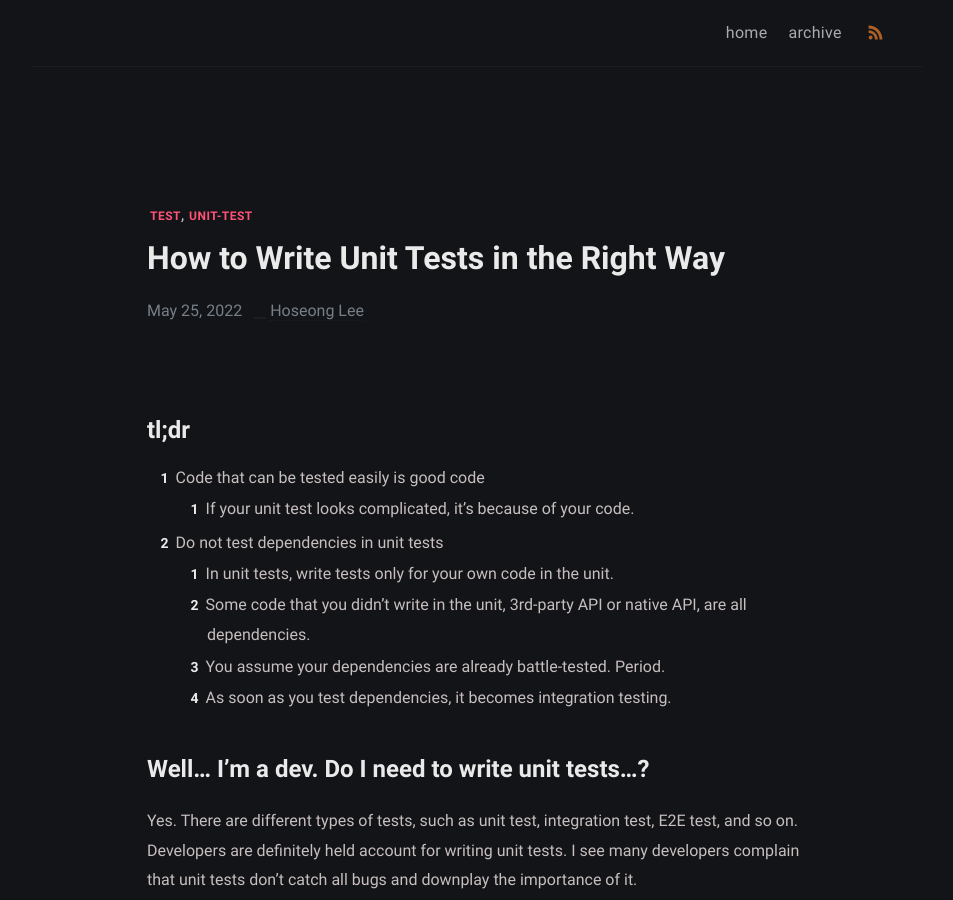
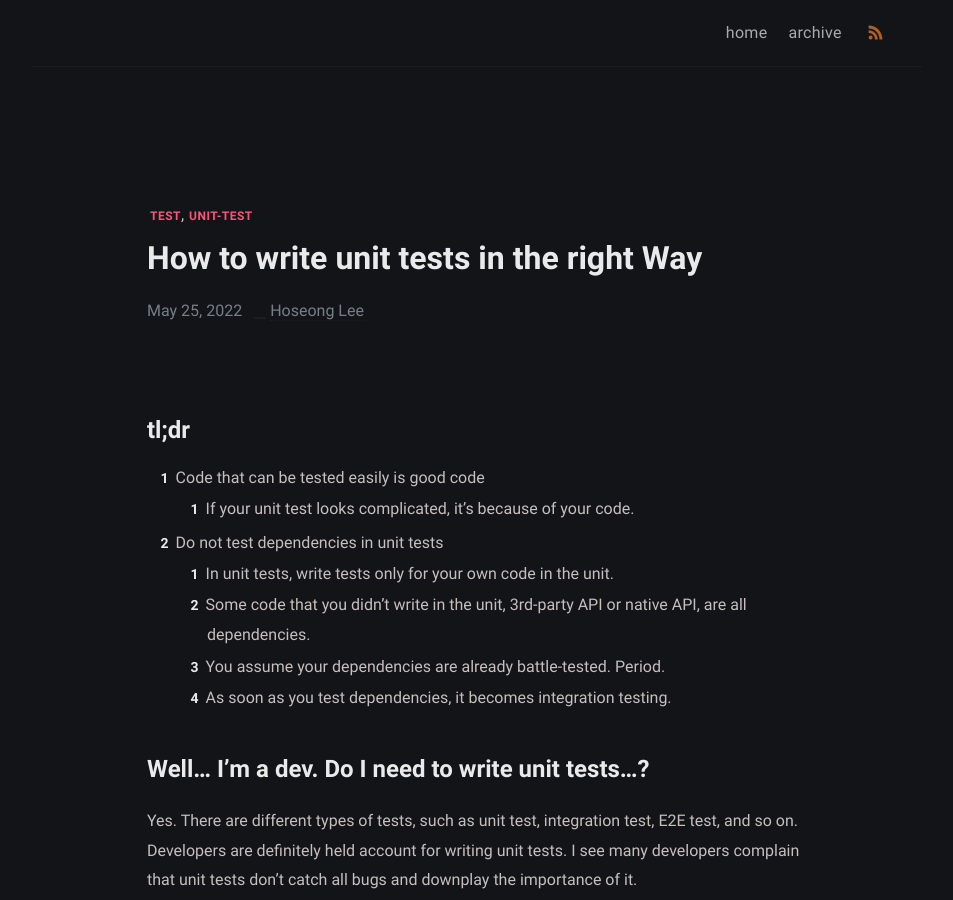
Before and after one commit to ohpyupi/ohpyupi.github.io, a Jekyll site: the page built from _posts/how-to-write-unit-tests-right/2022-5-25-how-to-write-unit-tests-right.md, in a window 1280 px wide and 900 px high. Shown: the whole window, without its empty margins (163-1116 px from the left). Built offline with Jekyll 4.4.1, drawn with Linux system fonts in a browser that asks for light colours; comment, search, counter and statistics services are not loaded.

```diff
--- a/_posts/how-to-write-unit-tests-right/2022-5-25-how-to-write-unit-tests-right.md
+++ b/_posts/how-to-write-unit-tests-right/2022-5-25-how-to-write-unit-tests-right.md
@@ -1,6 +1,6 @@
 ---
 layout: post
-title: How to Write Unit Tests in the Right Way
+title: How to write unit tests in the right Way
 tags: [test, unit-test]
 date: 2022-5-25
 categories: test
```
